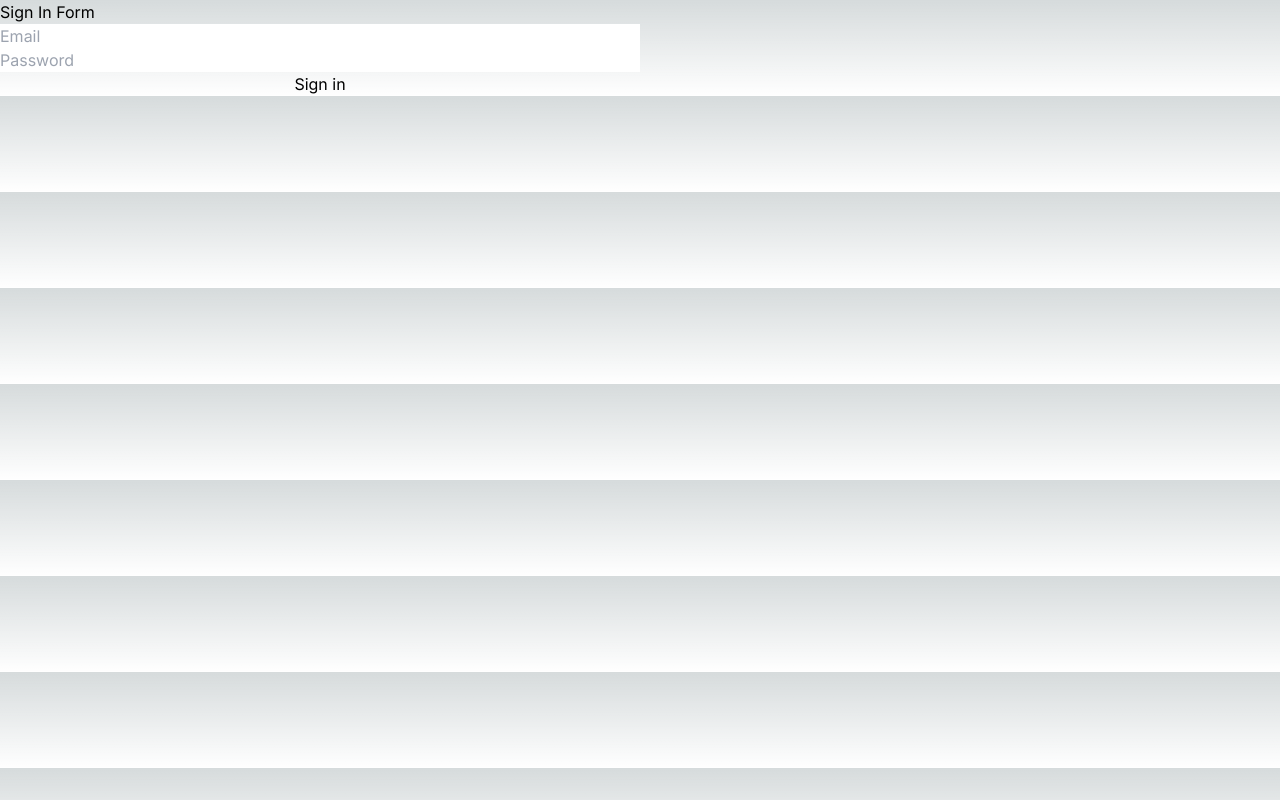
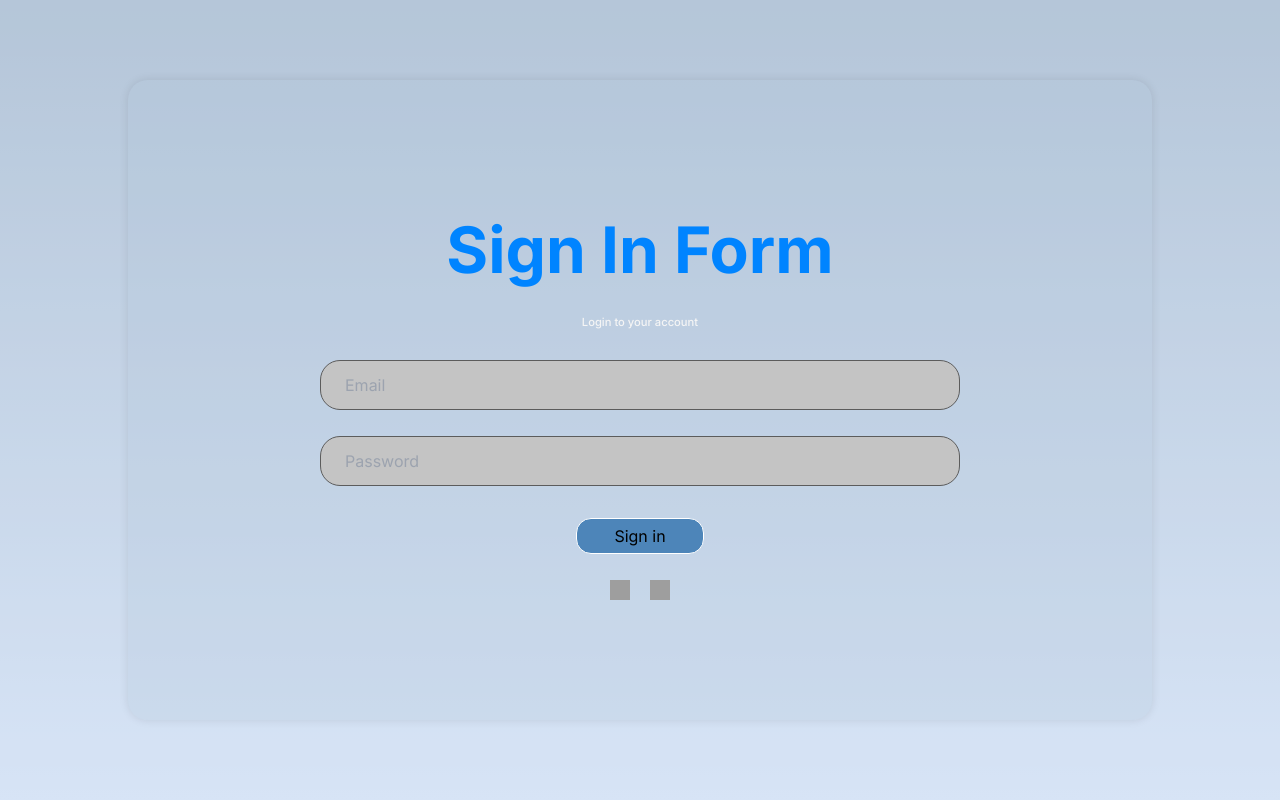
Before and after one commit to FanchonSora/Event-Management, a Next.js app: page /auth in a window 1280 px wide. Built offline with nearby package versions, Linux system fonts and the light colour scheme; no server answers; grey boxes are pictures that could not be loaded.

Commit message:
styleing  login page

```diff
--- a/src/app/auth/Auth.module.css
+++ /dev/null
@@ -1,3 +0,0 @@
-.email {
-    font-size: 100px;
-}
--- /dev/null
+++ b/src/app/auth/LoginPage.css
@@ -0,0 +1,97 @@
+.pageContainer {
+    display: flex;
+    justify-content: center;
+    align-items: center;
+    height: 100vh;
+    background-color: #0057c228;
+}
+
+.transparent-container {
+    display: flex;
+    flex-direction: column;
+    align-items: center;
+    justify-content: center;
+    background-color: rgba(173, 194, 214, 0.247);
+    border-radius: 20px;
+    box-shadow: 0 0 10px 0 rgba(0, 0, 0, 0.1);
+    width: 80vw;
+    height: 80vh;
+    min-height: 500px;
+    overflow: hidden;
+}
+.sign-in-form{
+    display: flex;
+    flex-direction: column;
+    align-items: center;
+    justify-content: center;
+    width: 100%;
+    padding: 20px;
+}
+.appName{
+    font-size: 4rem;
+    font-weight: 700;
+    color: #0084ff;
+    padding: 1rem;
+    margin-top: 1rem;
+}
+.appDescription{
+    font-size: 0.7rem;
+    font-weight: 500;
+    color: #f5f5f5;
+}
+.text-black {
+    display: flex;
+    justify-content: center;
+    align-items: center;
+    font-size: rem;
+    margin: 10px;
+    color: #000000;
+    padding: 1.5rem;
+    margin-bottom: 1rem;
+    border: 1px solid #5c5c5c;
+    border-radius: 20px;
+    width: 50vw;
+    height: 5vh;
+    min-width: 200px;
+    min-height: 30px;
+    background-color: rgb(196, 196, 196);
+}
+.text-black:focus {
+    outline: none;
+}
+
+.sign-in-button{
+    background-color: #4d85b9;
+    border: 1px solid white;
+    border-radius: 15px;
+    width: 10vw;
+    padding: 5px;
+    margin-top: 2vh;
+}
+.sign-in-button:hover{
+    background-color: #0053a1;
+    color: white;
+}
+.icon-container{
+    display: flex;
+    justify-content: center;
+    align-items: center;
+    margin-top: 1rem;
+}
+.google-icon, .facebook-icon {
+    margin: 10px;
+    width: 20px;
+    height: 20px;
+    margin-right: 10px;
+}
+.icon {
+    font-size: 2rem;
+    color: #000;
+}
+.user-icon {
+    display: flex;
+    justify-content: center;
+    flex-direction: row;
+    font-size: 2rem;
+    color: #000;
+}
--- a/src/app/auth/page.tsx
+++ b/src/app/auth/page.tsx
@@ -1,6 +1,8 @@
 "use client";
 
 import firebase from "@/firebaseClient/firebase";
+import './LoginPage.css';
+import { Person } from "@mui/icons-material";
 import {
     getAuth,
     signInWithEmailAndPassword,
@@ -18,19 +20,22 @@ export default function Auth() {
         if (user) {
             console.log(user);
         }
-    })
+    });
 
     const signIn = async () => {
         try {
             const user = await signInWithEmailAndPassword(auth, email, password);
         } catch (error) {
+            console.error(error);
         }
-    }
+    };
 
     return (
-        <main>
-            <h1>Sign In Form</h1>
-            <form className="flex flex-col w-[50%]" onSubmit={(e) => { e.preventDefault(); signIn() }}>
+        <main className="pageContainer">
+            <div className="transparent-container">
+                <h1 className="appName">Sign In Form</h1>
+                <p className="appDescription">Login to your account</p>
+                <form className="sign-in-form" onSubmit={(e) => { e.preventDefault(); signIn(); }}>
                     <input
                         type="email"
                         placeholder="Email"
@@ -38,6 +43,9 @@ export default function Auth() {
                         className="text-black email"
                         onChange={(e) => setEmail(e.target.value)}
                     />
+
+
+                    {/* <Person /> */}
                     <input
                         type="password"
                         placeholder="Password"
@@ -45,8 +53,13 @@ export default function Auth() {
                         className="text-black"
                         onChange={(e) => setPassword(e.target.value)}
                     />
-                <input onClick={signIn} value="Sign in" type="submit"/>
+                    <input onClick={signIn} value="Sign in" type="submit" className="sign-in-button" />
+                    <div className="icon-container">
+                        <img src="https://img.icons8.com/ios/452/google-logo.png" alt="google" className="google-icon" />
+                        <img src="https://img.icons8.com/ios/452/facebook-new.png" alt="facebook" className="facebook-icon" />
+                    </div>
                 </form>
+            </div>
         </main>
-    )
+    );
 }
```
Lines whose indentation alone changed are shown as unchanged.
